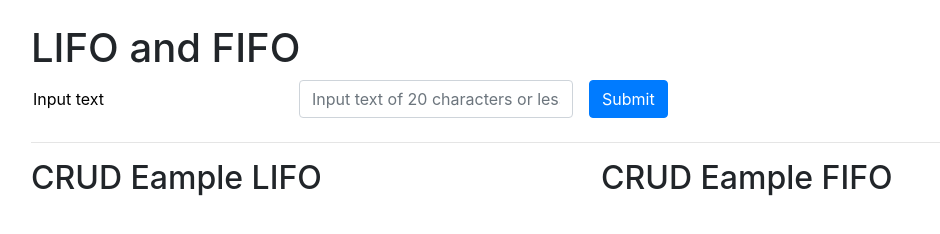
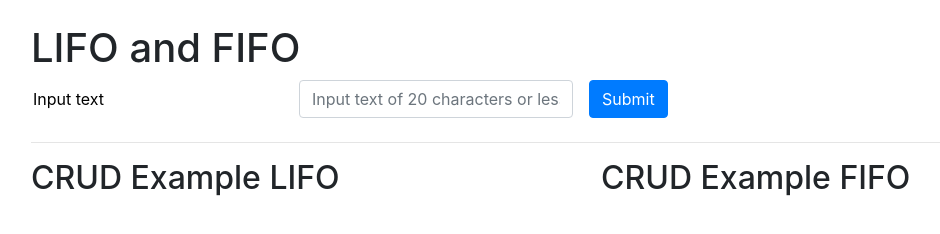
Before and after one commit to Adrian609/LIFO-FIFO-JavaScript, a website: page index.html in a window 1280 px wide. Shown: the whole page, without its empty margins (54-994 px from the left). Drawn offline with nearby package versions, Linux system fonts and the light colour scheme.

Commit message:
LIFO and FIFO challenge files

```diff
--- a/index.html
+++ b/index.html
@@ -29,13 +29,13 @@
         <hr>
         <div class="row">
             <div class="col" id="col-1">
-                <h2>CRUD Eample LIFO</h2>
+                <h2>CRUD Example LIFO</h2>
                 <div id="col-1-outPut">
                     <ul id="list"></ul>
                 </div>
             </div>
             <div class="col" id="col-2">
-                <h2>CRUD Eample FIFO</h2>
+                <h2>CRUD Example FIFO</h2>
                 <div id="col-2-outPut">
                     <ul id="list-2"></ul>
                 </div>
```
